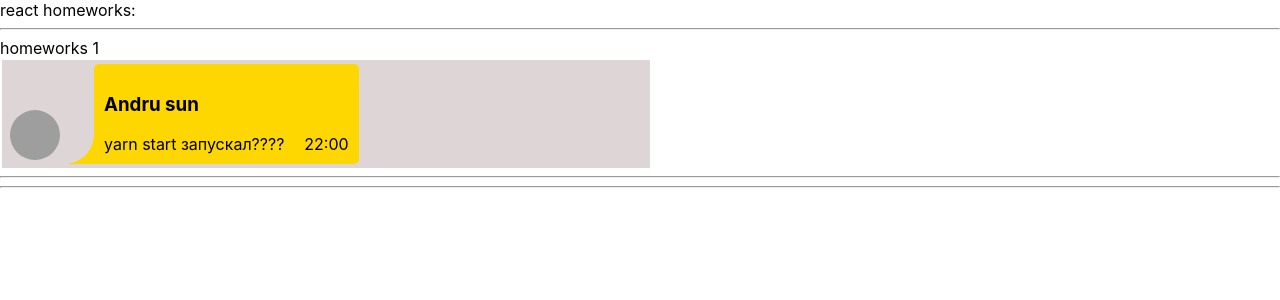
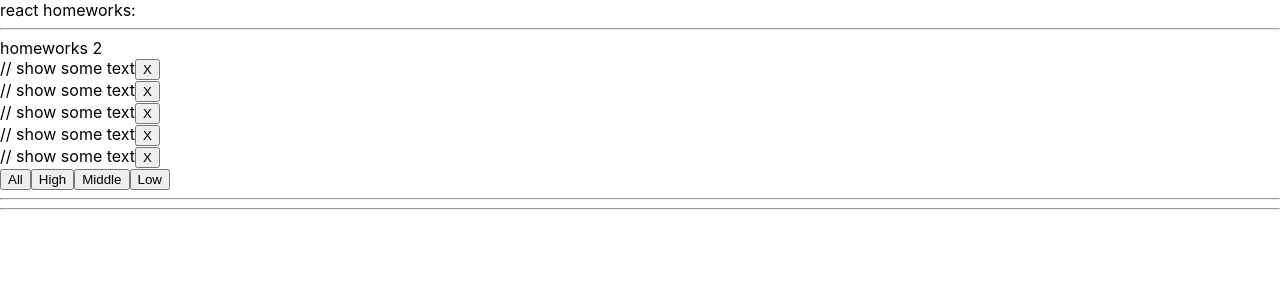
Before and after one commit to kroxaGAN/restart_HW_13_05_22, a React (Create React App) app: page / in a window 1280 px wide. Shown: the top 300 px of the page. Built offline with nearby package versions, Linux system fonts and the light colour scheme; grey boxes are pictures that could not be loaded.

Commit message:
start HW2

```diff
--- a/src/p1-main/m1-ui/u1-app/App.tsx
+++ b/src/p1-main/m1-ui/u1-app/App.tsx
@@ -1,13 +1,14 @@
 import React from 'react'
 import s from './App.module.css'
 import HW1 from '../../../p2-homeworks/h1/HW1'
+import HW2 from '../../../p2-homeworks/h2/HW2'
 
 function App() {
     return (
         <div className={s.App}>
             <div>react homeworks:</div>
-            <HW1/>
-            {/*<HW2/>*/}
+            {/*<HW1/>*/}
+            <HW2/>
             {/*<HW3/>*/}
             {/*<HW4/>*/}
             {/*<HW5/>*/}
```
